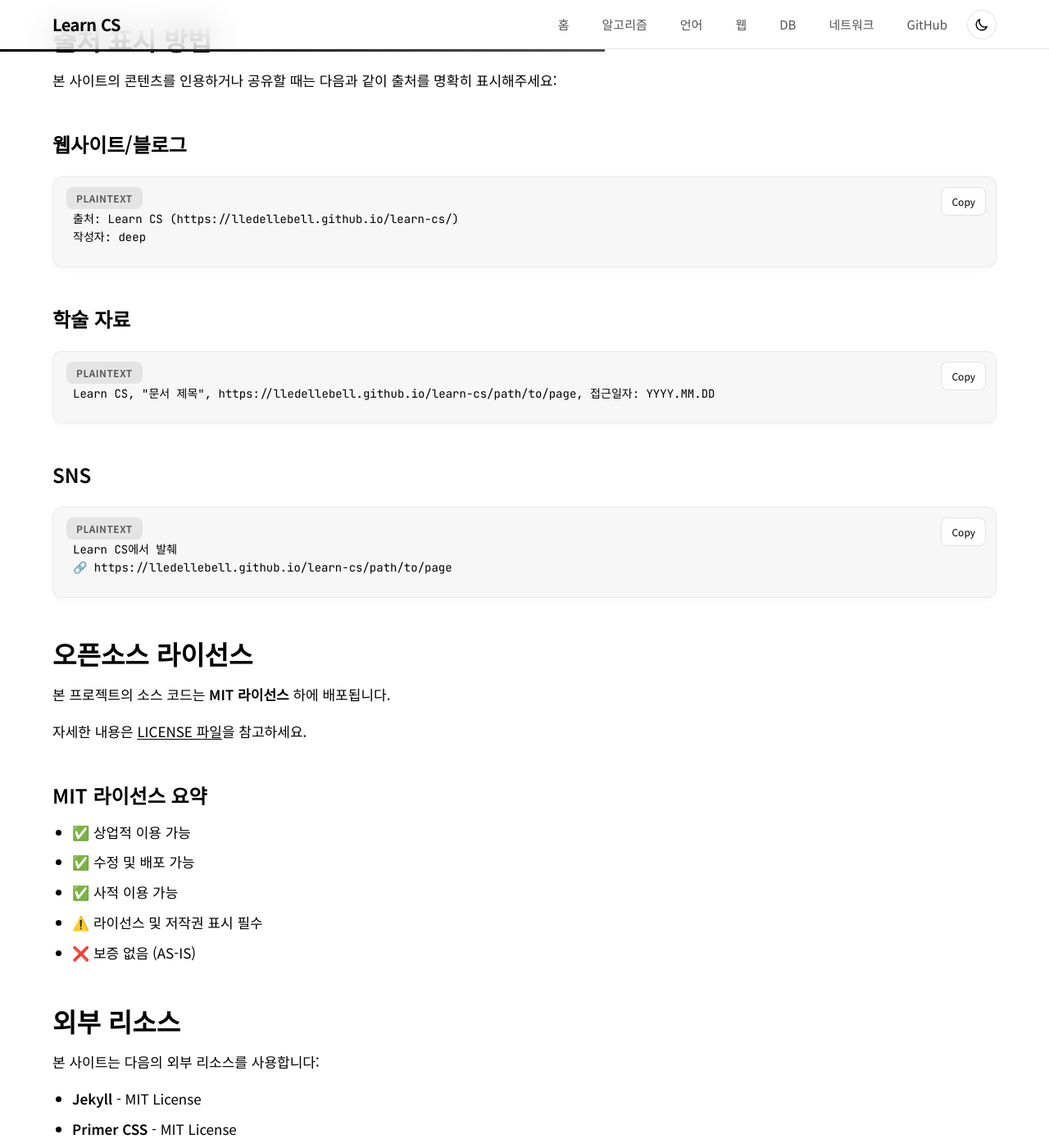
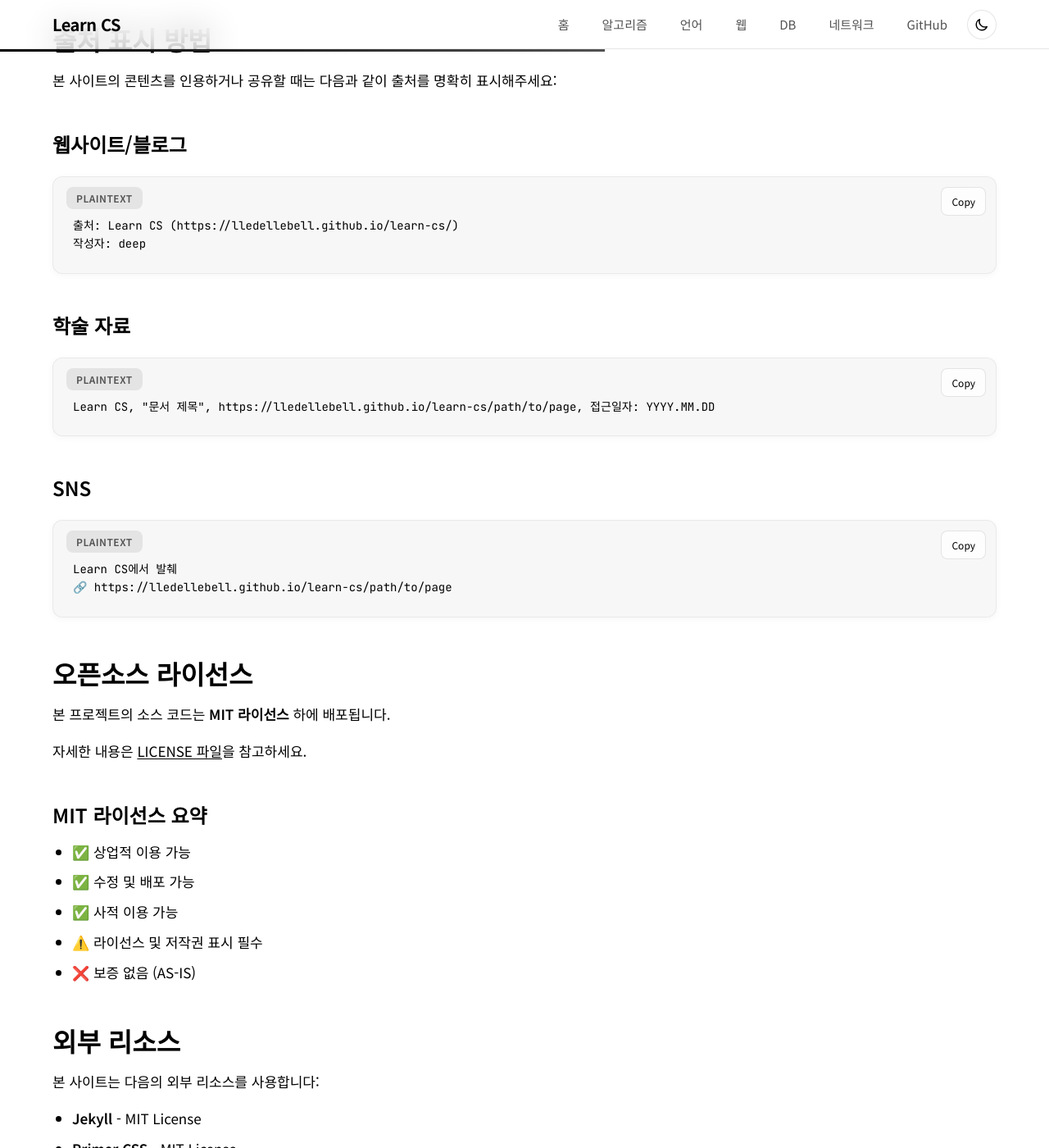
Before and after one commit to lledellebell/learn-cs, a Jekyll site: the page built from copyright.md, in a window 1280 px wide and 1400 px high, scrolled down 1801 px. Shown: the whole window at 82% size. Built offline with Jekyll 4.4.1, drawn with Linux system fonts in a browser that asks for light colours; comment, search, counter and statistics services are not loaded.

Commit message:
style: 코드 영역 여백 변경

```diff
--- a/assets/css/custom.css
+++ b/assets/css/custom.css
@@ -188,7 +188,7 @@
   position: relative;
   margin: var(--space-6) 0;
   padding: var(--space-6);
-  padding-top: var(--space-10);
+  padding-top: var(--space-12);
   background: rgba(245, 245, 245, 0.8);
   backdrop-filter: blur(10px);
   -webkit-backdrop-filter: blur(10px);
```
